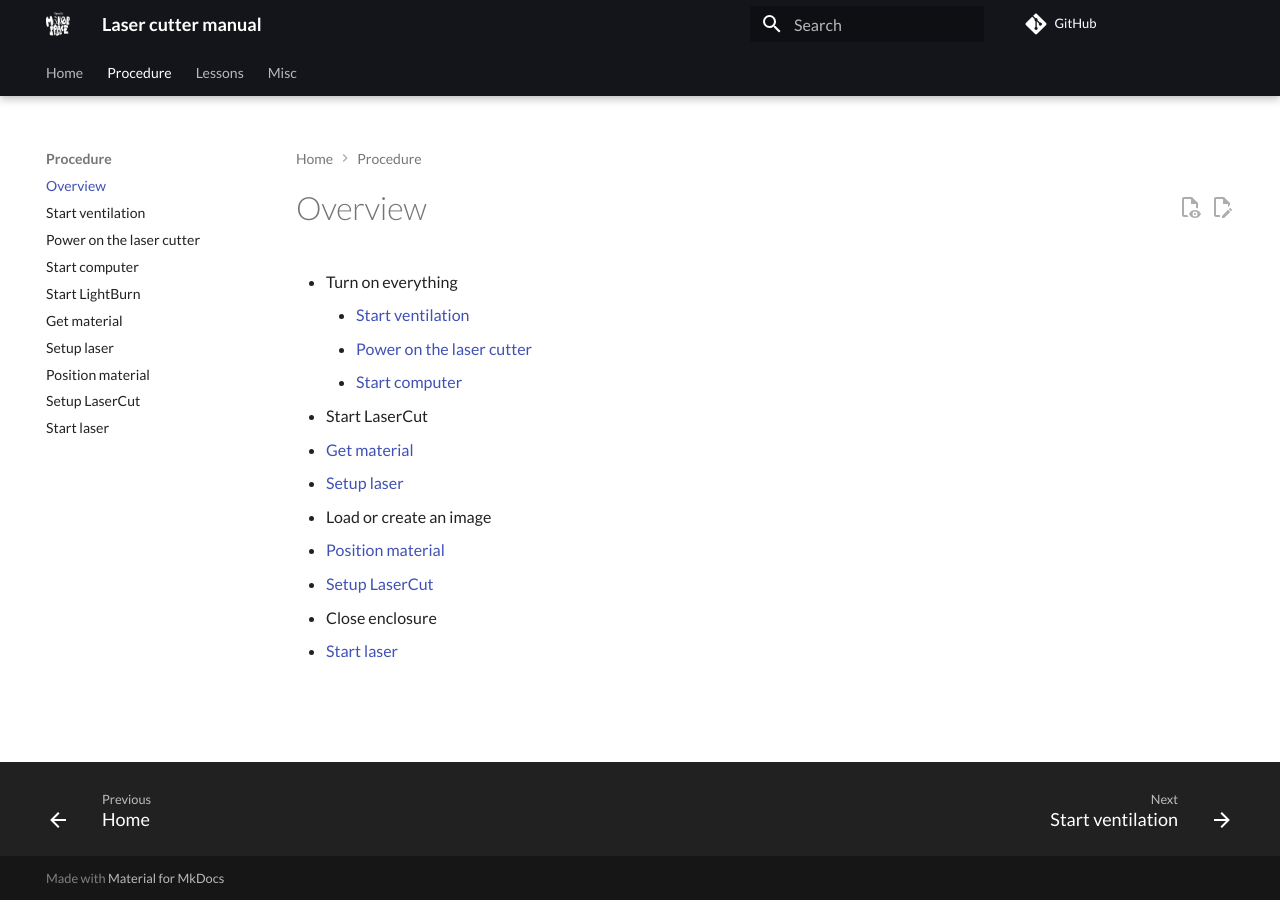
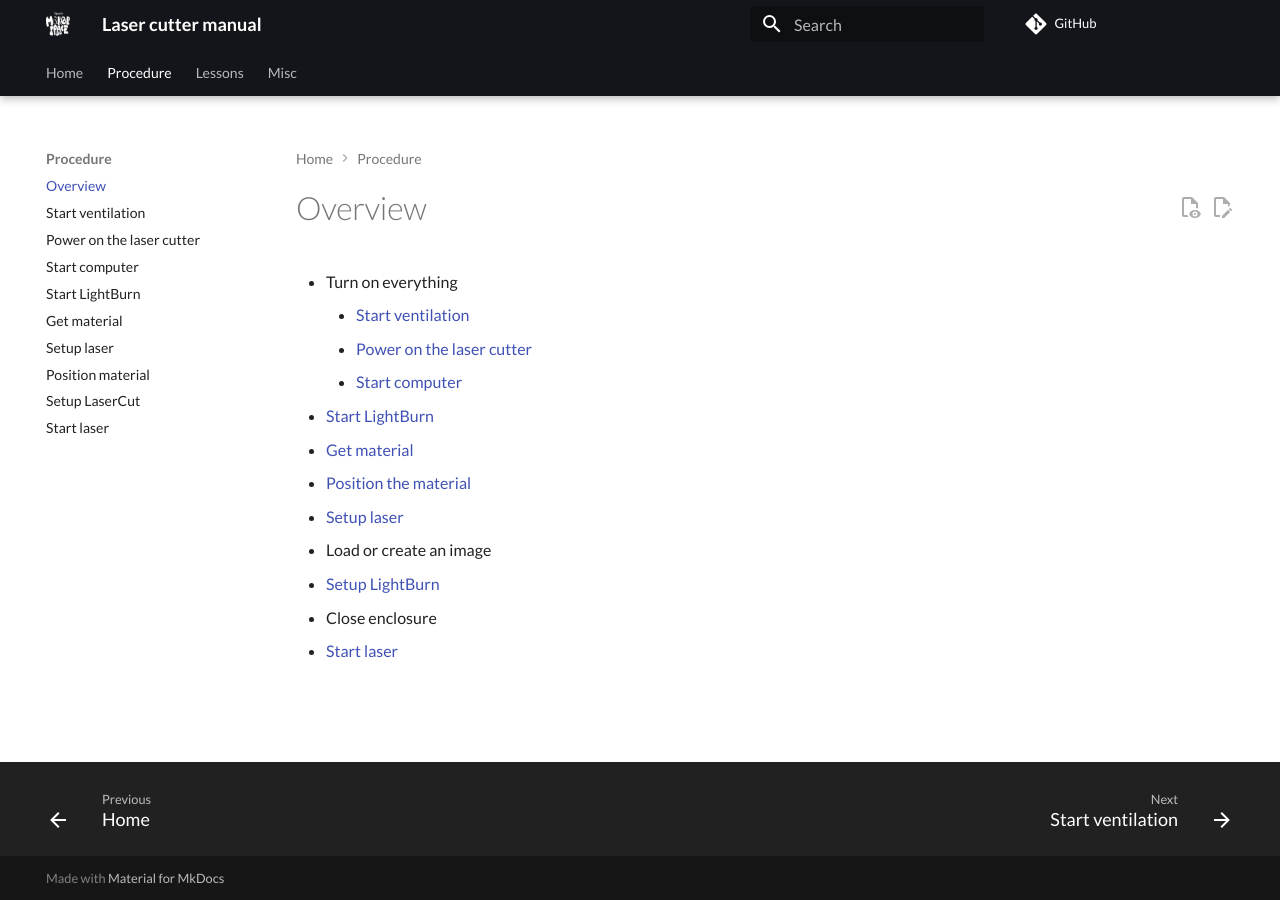
Before and after one commit to uppsala-makerspace/laser_cutter_guide, an MkDocs documentation site: the page built from docs/steps/README.md, in a window 1280 px wide. Built offline with MkDocs 1.6.1 and Material for MkDocs 9.7.7, drawn with Linux system fonts in a browser that asks for light colours; comment, search, counter and statistics services are not loaded.

Commit message:
Fix overview

```diff
--- a/docs/steps/README.md
+++ b/docs/steps/README.md
@@ -11,11 +11,12 @@ tags:
     - [Start ventilation](start_ventilation.md)
     - [Power on the laser cutter](power_on_laser_cutter.md)
     - [Start computer](start_computer.md)
-- Start LaserCut
+- [Start LightBurn](start_lightburn.md)
 - [Get material](get_material.md)
+- [Position the material](position_material.md)
+
 - [Setup laser](setup_laser.md)
 - Load or create an image
-- [Position material](position_material.md)
-- [Setup LaserCut](setup_lasercut.md)
+- [Setup LightBurn](setup_lasercut.md)
 - Close enclosure
 - [Start laser](start_laser.md)
```
Also changed, not shown: docs/steps/setup_lightburn.md (renamed from docs/steps/setup_lasercut.md, +1 -1 lines).
